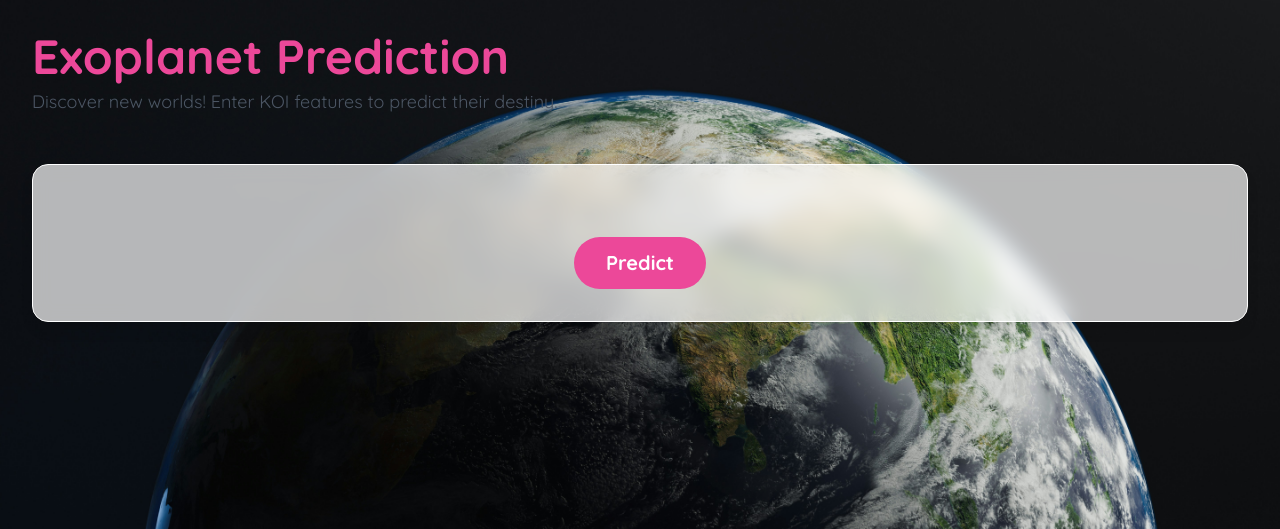
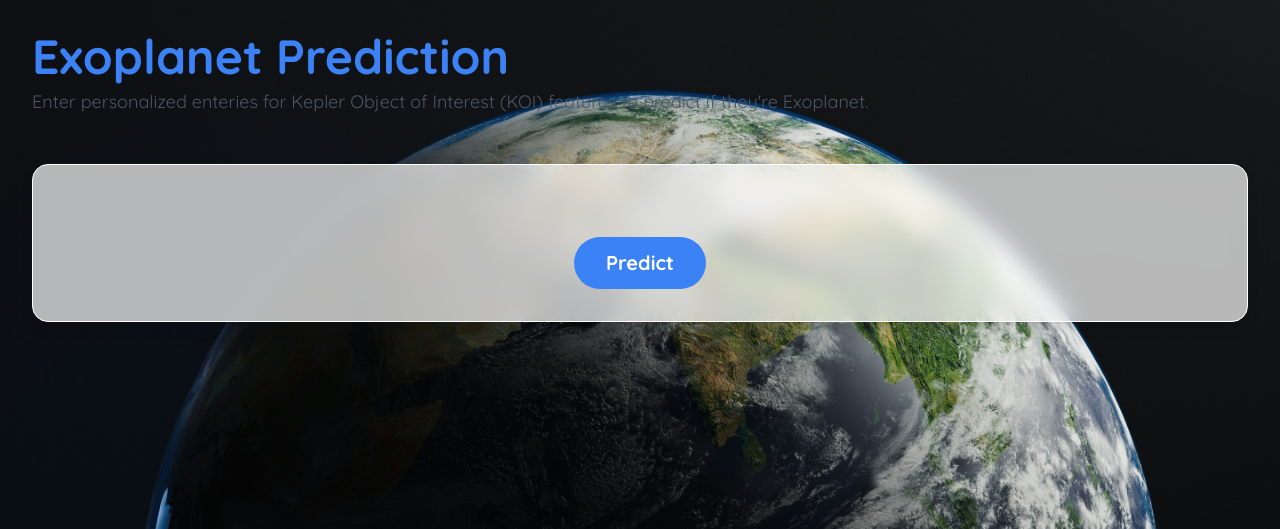
Before and after one commit to timothyroch/Exoplanet_AI, a FastAPI app: page / in a window 1280 px wide. Shown: the top 529 px of the page. Run offline with FastAPI, Linux system fonts and the light colour scheme; parts of the project's set-up code (start-up, migrations or seed data) failed here and were passed over; some libraries are stand-ins or nearby versions.

Commit message:
updated styles

```diff
--- a/web/templates/index.html
+++ b/web/templates/index.html
@@ -32,11 +32,11 @@
   <body class="bg-pink-100 text-gray-800 p-8">
     <div class="max-w-7xl mx-auto">
       <header class="mb-12">
-        <h1 class="text-5xl font-bold mb-2 text-pink-500">
+        <h1 class="text-5xl font-bold mb-2 text-blue-500">
           Exoplanet Prediction
         </h1>
         <p class="text-lg text-gray-600">
-          Discover new worlds! Enter KOI features to predict their destiny.
+          Enter personalized enteries for Kepler Object of Interest (KOI) features to predict if they're Exoplanet.
         </p>
       </header>
 
@@ -89,7 +89,7 @@
         <div class="text-center">
           <button
             type="submit"
-            class="mt-10 bg-pink-500 text-white py-3 px-8 rounded-full hover:bg-pink-600 focus:outline-none focus:ring-2 focus:ring-offset-2 focus:ring-pink-500 text-xl font-bold transition-all duration-300 ease-in-out"
+            class="mt-10 bg-blue-500 text-white py-3 px-8 rounded-full hover:bg-blue-600 focus:outline-none focus:ring-2 focus:ring-offset-2 focus:ring-blue-500 text-xl font-bold transition-all duration-300 ease-in-out"
           >
             Predict
           </button>
@@ -103,11 +103,11 @@
         <div class="text-center text-2xl space-y-4">
           <p>
             <strong class="font-bold text-gray-600">Prediction:</strong>
-            <span class="font-bold text-pink-500">{{ prediction }}</span>
+            <span class="font-bold text-blue-500">{{ prediction }}</span>
           </p>
           <p>
             <strong class="font-bold text-gray-600">Confidence:</strong>
-            <span class="font-bold text-pink-500">{{ confidence }}</span>
+            <span class="font-bold text-blue-500">{{ confidence }}</span>
           </p>
         </div>
       </div>
@@ -121,11 +121,11 @@
       btn.textContent = isChecked ? "True" : "False";
       btn.setAttribute("aria-pressed", String(isChecked));
       if (isChecked) {
-        btn.classList.add("bg-pink-500", "text-white");
-        btn.classList.remove("text-pink-500");
+        btn.classList.add("bg-blue-500", "text-white");
+        btn.classList.remove("text-blue-500");
       } else {
-        btn.classList.remove("bg-pink-500", "text-white");
-        btn.classList.add("text-pink-500");
+        btn.classList.remove("bg-blue-500", "text-white");
+        btn.classList.add("text-blue-500");
       }
     }
 
```
